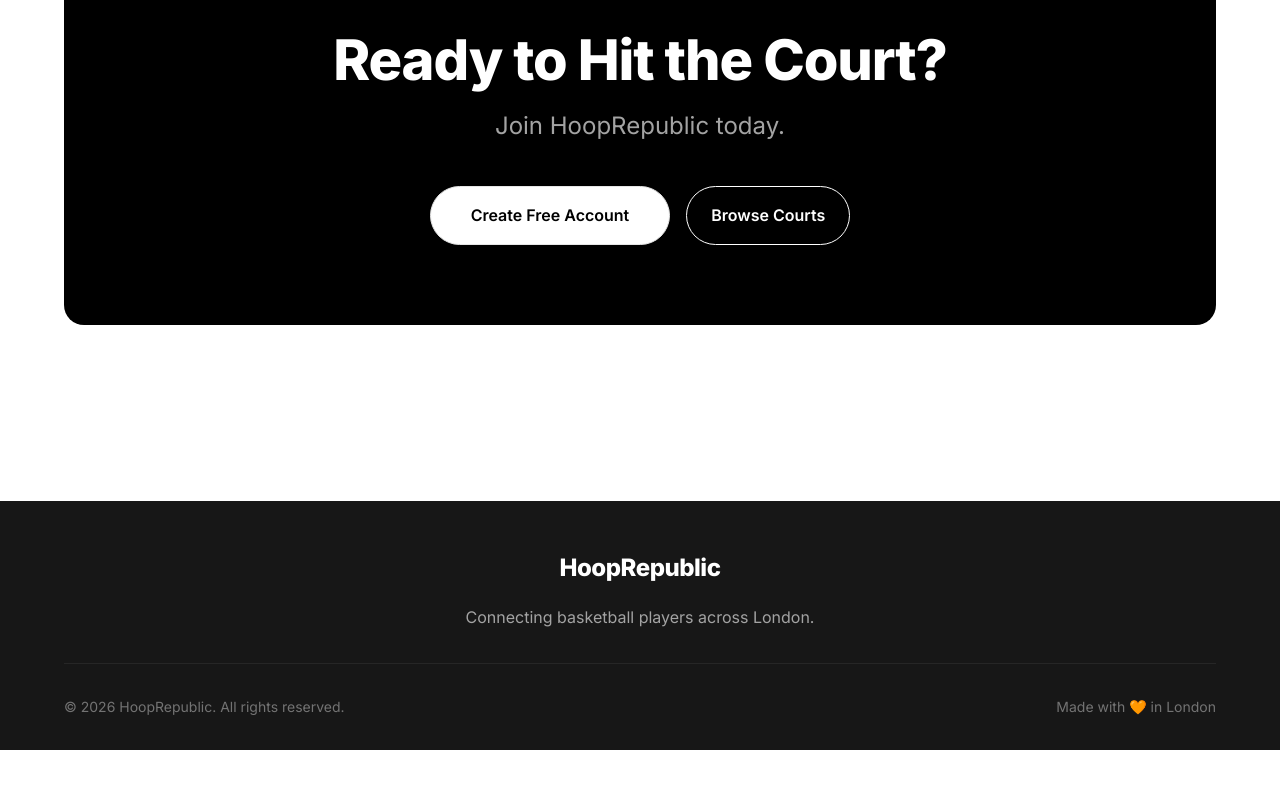
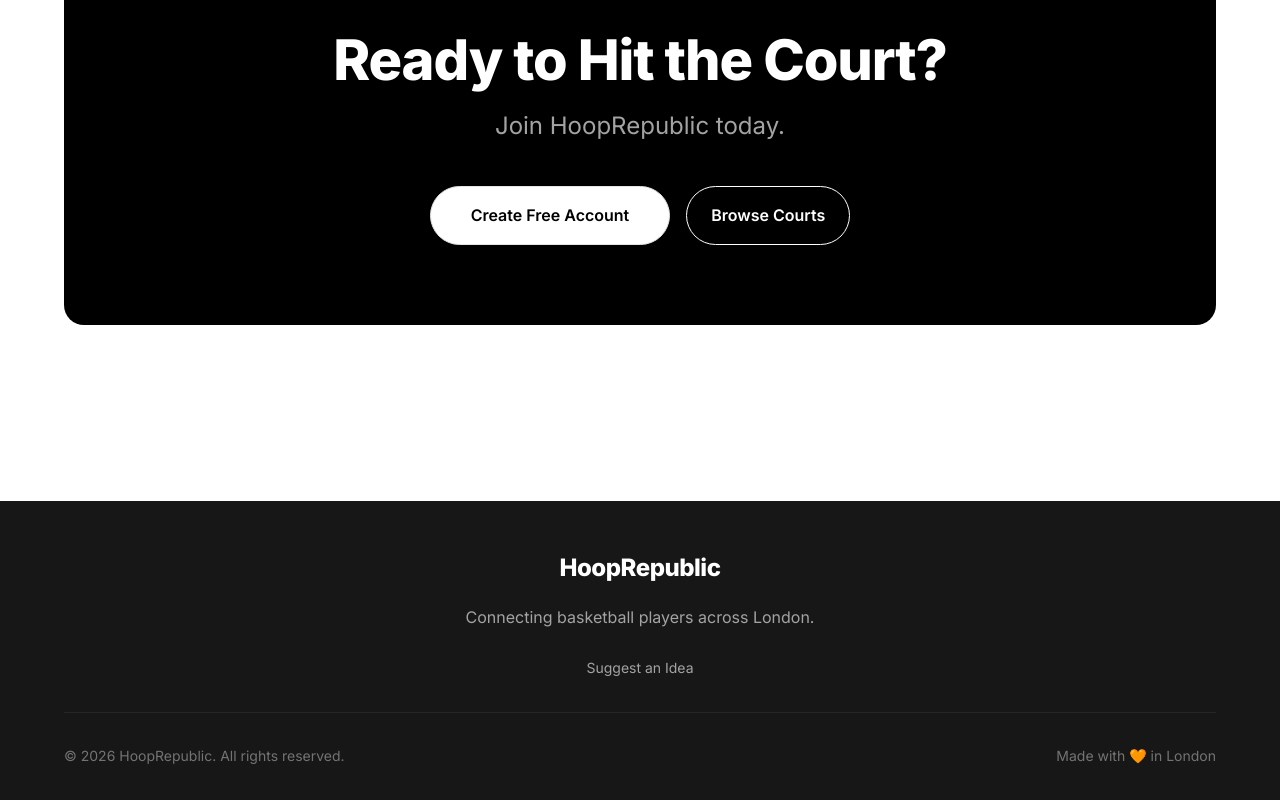
Before and after one commit to nikisiagit/hooprepublic, a Nuxt app: page / in a window 1280 px wide. Shown: the part 1455-2255 px from the top of the page. Before the commit the page ends 2205 px from the top, so only its background shows below. Built offline with nearby package versions, Linux system fonts and the light colour scheme; no server answers.

Commit message:
Add footer link and fix migrations

```diff
--- a/app/components/AppFooter.vue
+++ b/app/components/AppFooter.vue
@@ -9,6 +9,9 @@
           <p class="footer-tagline">
             Connecting basketball players across London.
           </p>
+          <div class="footer-links">
+             <a href="https://sprout-4sz.pages.dev/space/hooprepublic" target="_blank" rel="noopener noreferrer" class="footer-link">Suggest an Idea</a>
+          </div>
         </div>
       </div>
 
@@ -57,7 +60,23 @@ const currentYear = new Date().getFullYear()
   color: var(--gray-400);
   line-height: 1.7;
   max-width: 400px;
-  margin: 0 auto;
+  margin: 0 auto var(--space-6);
+}
+
+.footer-links {
+  margin-top: var(--space-4);
+}
+
+.footer-link {
+  color: var(--gray-400);
+  text-decoration: none;
+  font-size: 0.875rem;
+  transition: color 0.2s;
+}
+
+.footer-link:hover {
+  color: white;
+  text-decoration: underline;
 }
 
 .footer-bottom {
```
Also changed, not shown: 1 other file (tests, documents, lock files or other folders).
